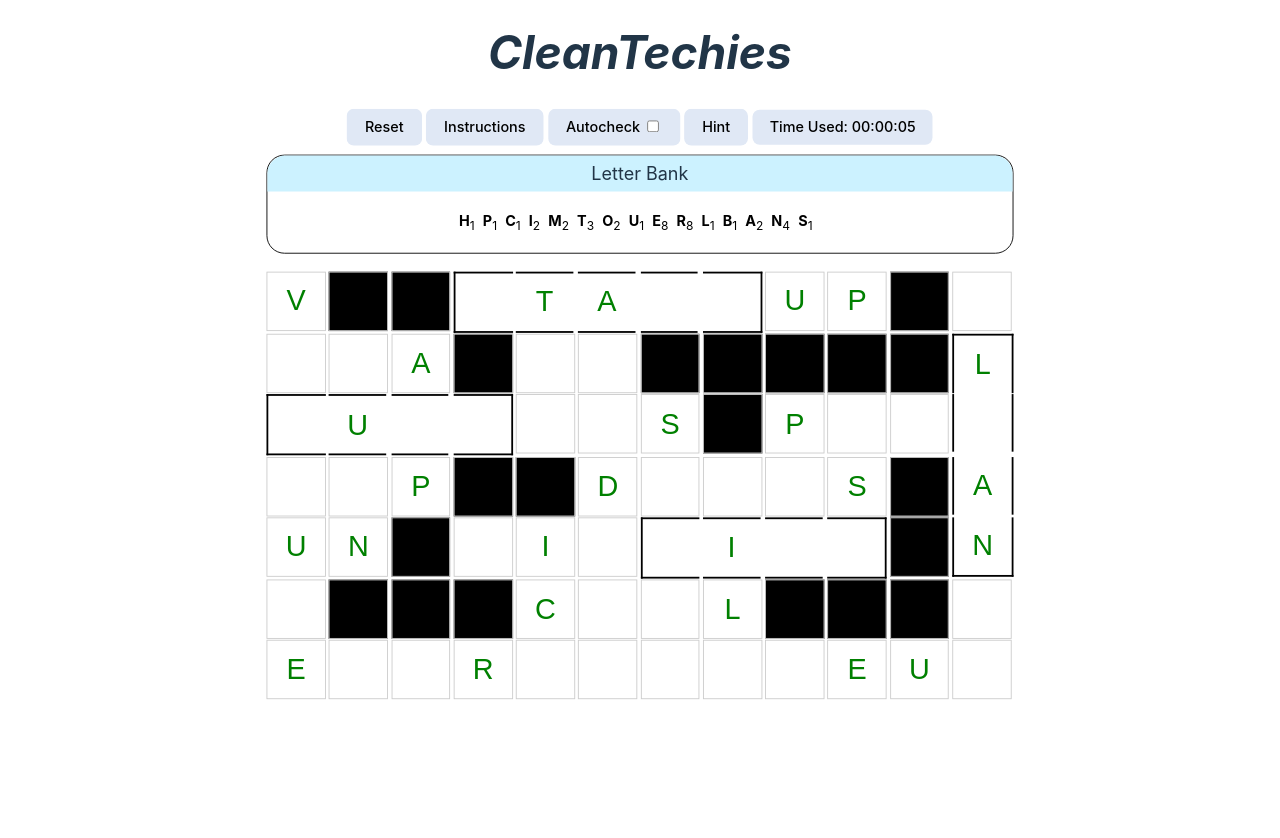
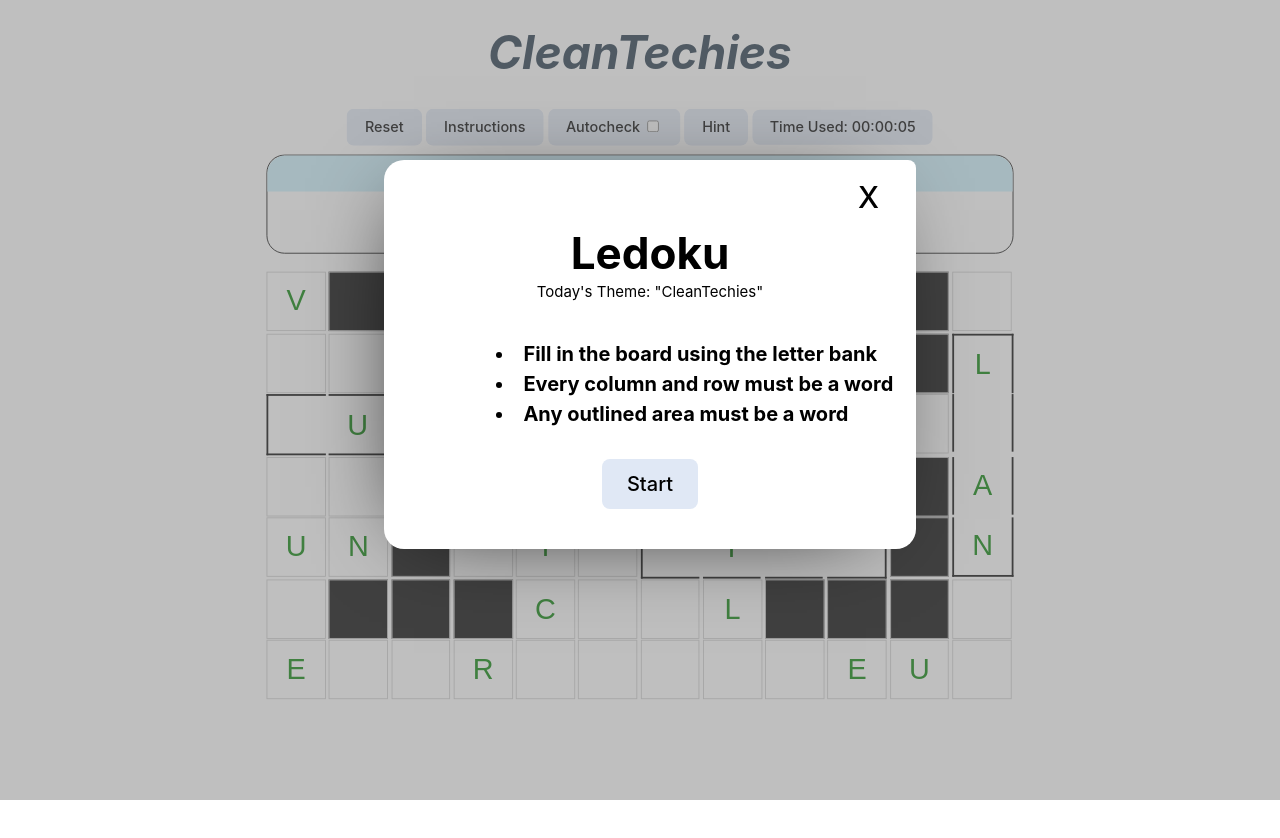
Before and after one commit to amb2008/ledoku, a Svelte app: page / in a window 1280 px wide. Shown: the top 838 px of the page. Built offline with nearby package versions, Linux system fonts and the light colour scheme.

Commit message:
themes and updated start page

```diff
--- a/src/App.svelte
+++ b/src/App.svelte
@@ -56,6 +56,7 @@
   let url = url_object.href;
   // let title = "Ledoku #" + day;
   let title = "CleanTechies";
+  let type = "";
 
   if (url.includes("dalton")) {
     day = 2;
@@ -65,19 +66,26 @@
     title = "Sandbox";
   } else if (url.includes("195")) {
     day = 4;
-    title = "CleanTechies EP #195";
+    title = "Commute";
+    type = "CleanTechies";
   } else if (url.includes("196")) {
     day = 5;
-    title = "CleanTechies EP #196";
+    title = "Natural Capital";
+    type = "CleanTechies";
   } else if (url.includes("197")) {
     day = 6;
-    title = "CleanTechies EP #197";
+    title = "The Vote";
+    type = "CleanTechies";
   } else if (url.includes("cleantechies")) {
     day = 3;
     title = "CleanTechies";
+    type = "CleanTechies";
   }
 
+  let start = false;
+
   if (day == 0) {
+    start = true;
     setTimeout(() => {
       const wordbank_input = document.getElementById("word-bank");
       wordbank_input.addEventListener("input", () => {
@@ -158,14 +166,22 @@
       if (letter_bank[index]) {
         if (letter_bank[index].count < 1 && day != 0) {
           alert(
-            "You currently have too many" + boxes[i].value + "s,  there are no " + boxes[i].value + "s left in the letter bank, please delete one."
+            "You currently have too many" +
+              boxes[i].value +
+              "s,  there are no " +
+              boxes[i].value +
+              "s left in the letter bank, please delete one."
           );
         } else {
           letter_bank[index].count -= 1;
         }
       } else if (boxes[i].value != "" && day != 0) {
         alert(
-            "You currently have too many" + boxes[i].value + "s,  there are no " + boxes[i].value + "s left in the letter bank, please delete one."
+          "You currently have too many" +
+            boxes[i].value +
+            "s,  there are no " +
+            boxes[i].value +
+            "s left in the letter bank, please delete one."
         );
       }
     }
@@ -824,8 +840,8 @@
       <strong>Autocheck Used:</strong>
       {autocheck_used ? "Yes" : "No"}
     </p>
-    {#if title.includes("CleanTechies") && day != 3}
-      {#if hint_counter == 0 && autocheck_used == false}
+    {#if (type = "CleanTechies" && day != 3)}
+      {#if hint_counter < 4 && autocheck_used == false}
         <p style="font-size: 40px; margin-top: 60px; margin-bottom: -60px;">
           🎁 🎁 🎁
         </p>
@@ -841,6 +857,34 @@
         </p>
       {/if}
     {/if}
+  </div>
+{/if}
+{#if !start}
+  <div class="correct-screen"></div>
+  <div class="correct">
+    <button
+      style="scale: 1; background-color: white; position: absolute; right: 0px; top: -10px;"
+      on:click={() => {
+        start = true;
+      }}>X</button
+    >
+    <strong class="you-won">Ledoku</strong>
+    <p class="win-sub">Today's Theme: "{title}"</p>
+
+    <li class="start-p">
+      <strong>Fill in the board using the letter bank </strong>
+    </li>
+    <li class="start-p">
+      <strong>Every column and row must be a word</strong>
+    </li>
+    <li class="start-p"><strong>Any outlined area must be a word</strong></li>
+    <button
+      on:click={() => {
+        start = true;
+      }}
+      style="position: relative; top: 70px; font-size: 20px; margin-bottom: 50px;"
+      >Start</button
+    >
   </div>
 {/if}
 
@@ -976,6 +1020,15 @@
     left: 10%;
   }
 
+  .start-p {
+    position: relative;
+    font-size: 20px;
+    top: 50px;
+    width: 80%;
+    left: 20%;
+    text-align: left;
+  }
+
   .win-sub {
     position: relative;
     font-size: 15px;
--- a/src/boards.js
+++ b/src/boards.js
@@ -10,7 +10,7 @@
 const top_words = [[],[], [90], [23], [], [22, 32, 6], [36, 13]]
 const vert_middle_words = [[],[], [105, 120, 135], [35, 47], [], [33, 44, 43, 54, 17], [45, 54, 22, 31]]
 const bottom_words = [[],[], [150], [59], [], [55, 65, 28], [63, 40]]
-const hints = ["", "", "", "", "He works at Elements World", "He works at Zacua Ventures", "She wrote an incredible article about how the Trump administration will effect climate investing",
+const hints = ["", "", "", "", "He works at Elements World", "He works at Zacua Ventures", "She wrote an incredible article about how a Trump administration could affect climate investing",
 ]
 
 const answer = [
```
